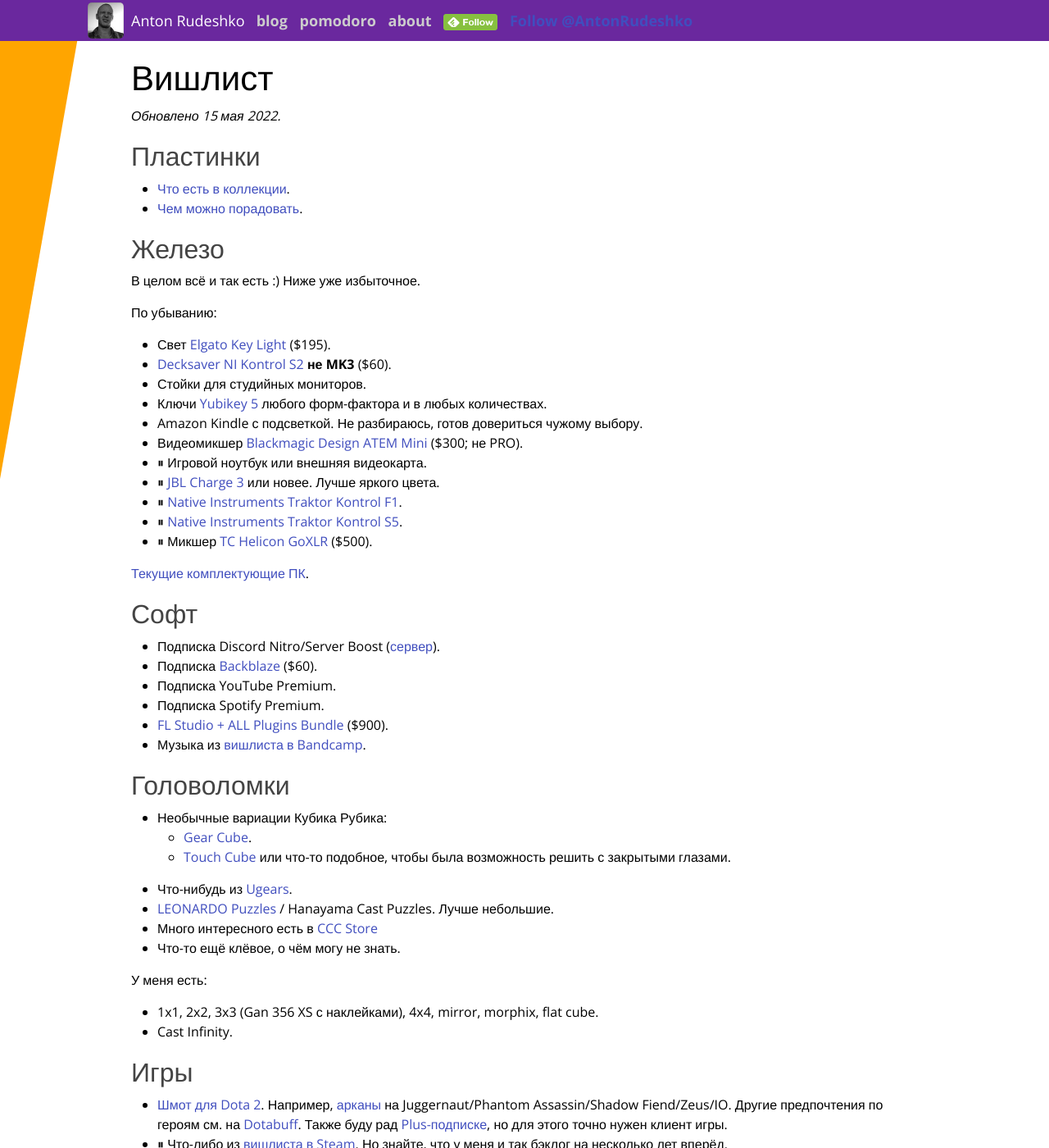
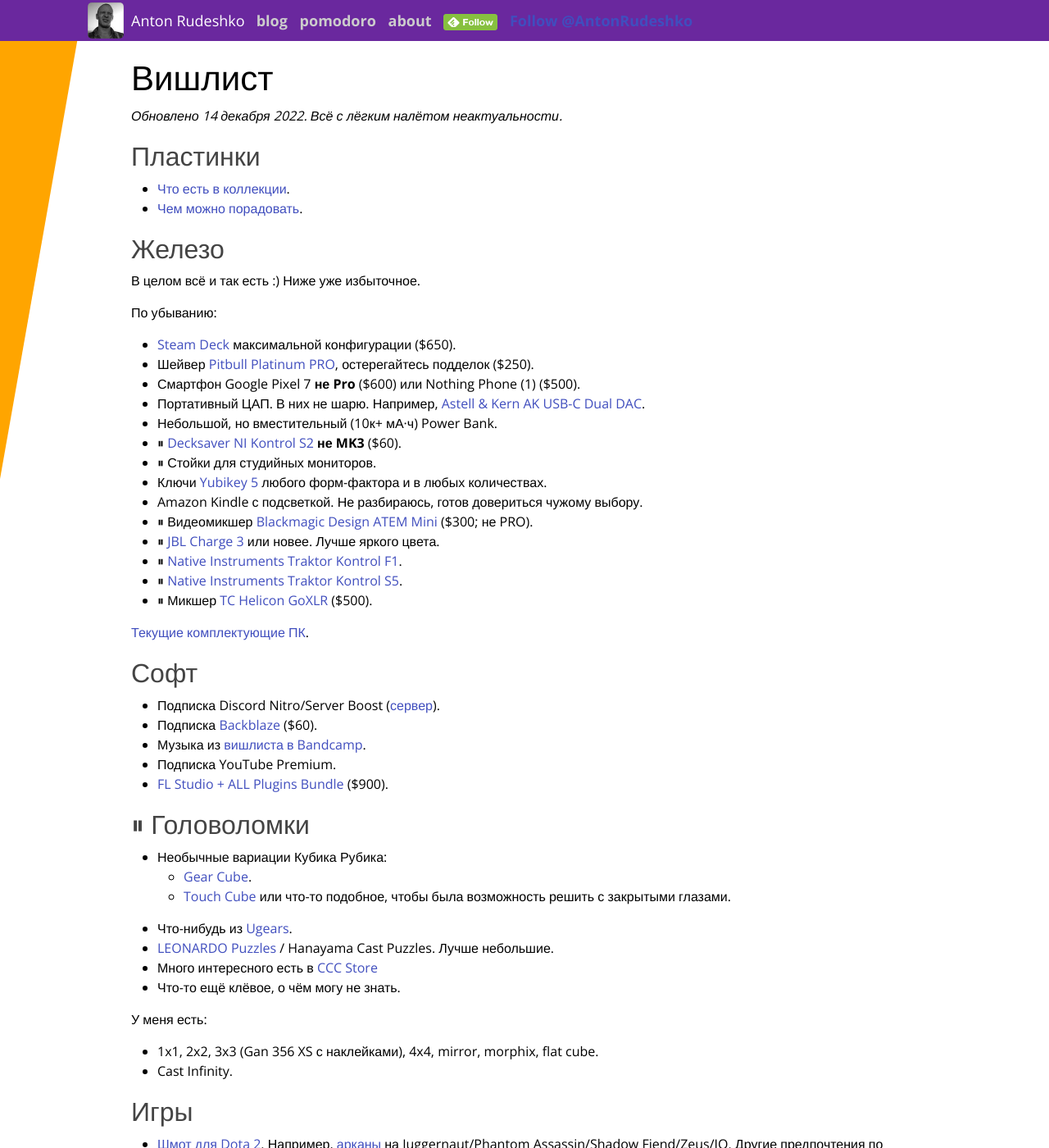
Before and after one commit to anton-rudeshko/anton-rudeshko.github.io, a Jekyll site: the page built from wishlist/index.md, in a window 1280 px wide and 1400 px high. Shown: the whole window at 82% size. Built offline with Jekyll 4.4.1, drawn with Linux system fonts in a browser that asks for light colours; comment, search, counter and statistics services are not loaded; some of the changed text lies outside the part shown.

Commit message:
wishlist: 2023 is coming…

```diff
--- a/wishlist/index.md
+++ b/wishlist/index.md
@@ -5,7 +5,7 @@ title: Вишлист
 
 # Вишлист
 
-*Обновлено 15 мая 2022.*
+*Обновлено 14 декабря 2022. Всё с лёгким налётом неактуальности.*
 
 ## Пластинки
 
@@ -21,13 +21,16 @@ title: Вишлист
 
 По убыванию:
 
-* Свет [Elgato Key Light] ($195).
-* [Decksaver NI Kontrol S2] **не MK3** ($60).
-* Стойки для студийных мониторов.
+* [Steam Deck] максимальной конфигурации ($650).
+* Шейвер [Pitbull Platinum PRO], остерегайтесь подделок ($250).
+* Смартфон Google Pixel 7 **не Pro** ($600) или Nothing Phone (1) ($500).
+* Портативный ЦАП. В них не шарю. Например, [Astell & Kern AK USB-C Dual DAC].
+* Небольшой, но вместительный (10к+ мА·ч) Power Bank.
+* ⏸ [Decksaver NI Kontrol S2] **не MK3** ($60).
+* ⏸ Стойки для студийных мониторов.
 * Ключи [Yubikey 5] любого форм-фактора и в любых количествах.
 * Amazon Kindle с подсветкой. Не разбираюсь, готов довериться чужому выбору.
-* Видеомикшер [Blackmagic Design ATEM Mini] ($300; не PRO).
-* ⏸ Игровой ноутбук или внешняя видеокарта.
+* ⏸ Видеомикшер [Blackmagic Design ATEM Mini] ($300; не PRO).
 * ⏸ [JBL Charge 3] или новее. Лучше яркого цвета.
 * ⏸ [Native Instruments Traktor Kontrol F1].
 * ⏸ [Native Instruments Traktor Kontrol S5].
@@ -35,7 +38,9 @@ title: Вишлист
 
 [Текущие комплектующие ПК][pc-config].
 
-[Elgato Key Light]: https://www.elgato.com/en/gaming/key-light
+[Steam Deck]: https://store.steampowered.com/steamdeck
+[Pitbull Platinum PRO]: https://skullshaver.com/collections/mens-shavers/products/pitbull-platinum-pro-head-and-face-shaver
+[Astell & Kern AK USB-C Dual DAC]: https://us.astellnkern.com/products/ak-usb-c-dual-dac-cable-pee51
 [Decksaver NI Kontrol S2]: https://www.dj-store.ru/oborudovanie/didzhejev/dj-ryukzaki-sumki-chekhly-papki-dlya-didzheev/zashchitnye-kryshki/43705_decksaver-ni-kontrol-s2.html
 [Yubikey 5]: https://www.yubico.com/products/yubikey-5-overview/
 [Blackmagic Design ATEM Mini]: https://www.blackmagicdesign.com/ru/products/atemmini
@@ -49,17 +54,16 @@ title: Вишлист
 
 * Подписка Discord Nitro/Server Boost ([сервер][discord-server]).
 * Подписка [Backblaze][backblaze] ($60).
+* Музыка из [вишлиста в Bandcamp][bandcamp-wishlist].
 * Подписка YouTube Premium.
-* Подписка Spotify Premium.
 * [FL Studio + ALL Plugins Bundle][fl-studio] ($900).
-* Музыка из [вишлиста в Bandcamp][bandcamp-wishlist].
 
 [discord-server]: https://www.rudeshko.com/plays/discord
 [fl-studio]: https://support.image-line.com/jshop/shop.php
 [backblaze]: https://secure.backblaze.com/gift.htm
 [bandcamp-wishlist]: https://bandcamp.com/anton-rudeshko/wishlist
 
-## Головоломки
+## ⏸ Головоломки
 
 * Необычные вариации Кубика Рубика:
   * [Gear Cube](http://playlab.ru/toys/mefferts/gear-cube/).
@@ -104,7 +109,7 @@ title: Вишлист
 * Сувенирка на тему видеоигр (DOOM, Dota, Minecraft, Ori, Factorio, Portal, Diablo, …): мягкие игрушки, фигурки, кружки, подставки, наклейки, и т.п..
 * _Жёсткие_ зубные щётки, R.O.C.S. отлично себя зарекомендовали.
 * Разный кофе в зёрнах. Молотый финский Kulta Katriina Perinteinen.
-* Любой листовой чай. И в целом приблуды для чайной церемонии, например, пиалы.
+* Не дешёвый китай чай. И в целом приблуды для чайной церемонии, например, пиалы.
 * Цветные носки размера 42EU. Например, из [funnysocks.ru](https://funnysocks.ru/) или [St. FRIDAY Socks](https://myfriday.ru/muzhskie_noski/).
 * "Blood, Sweat, and Pixels" by Jason Schreier (книжка на английском).
 * ⏸ Что-то для занятия каллиграфией (перо, чернила?)
```
Also changed, not shown: other parts of wishlist/index.md (+2 -1 lines).
